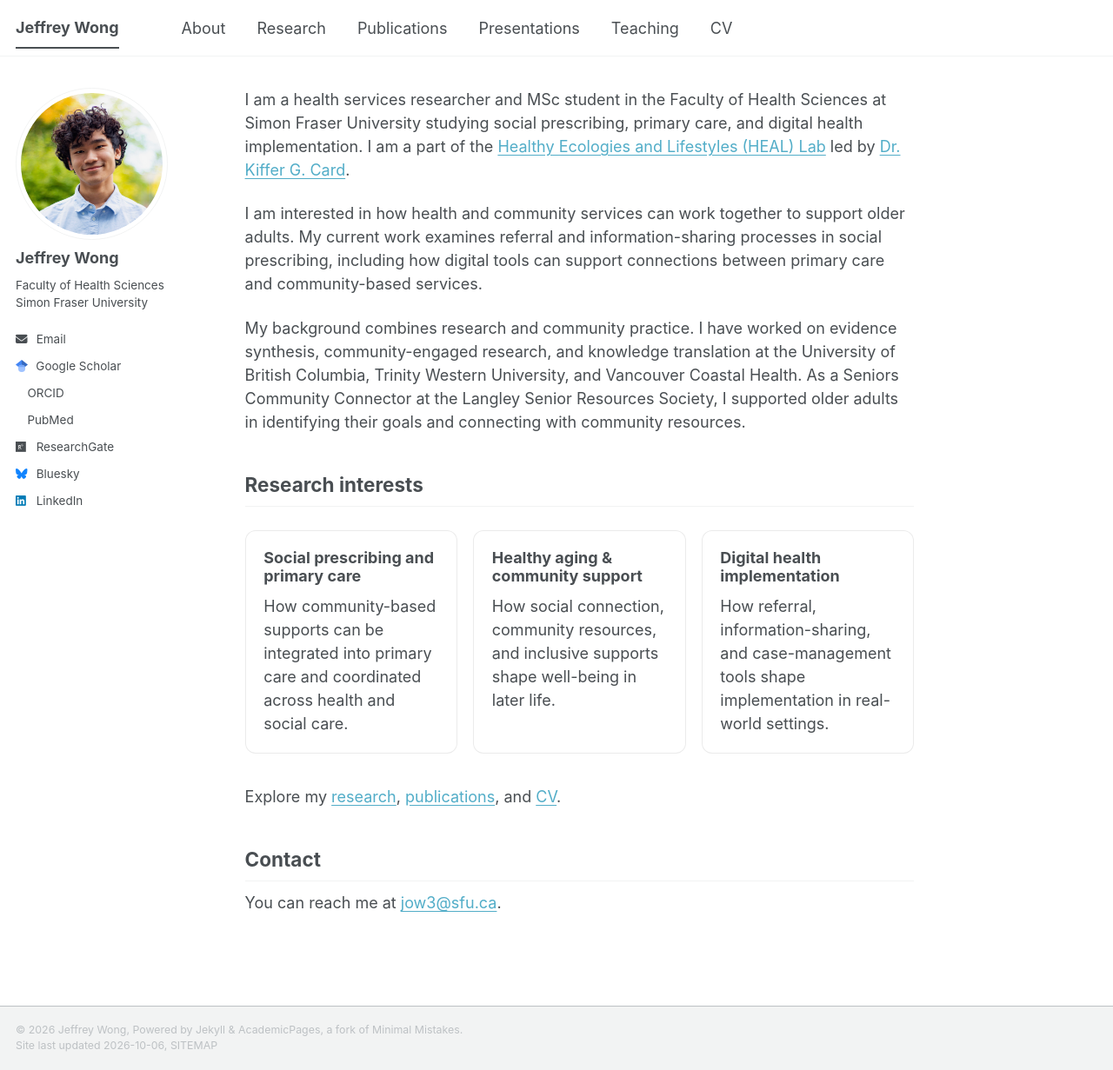
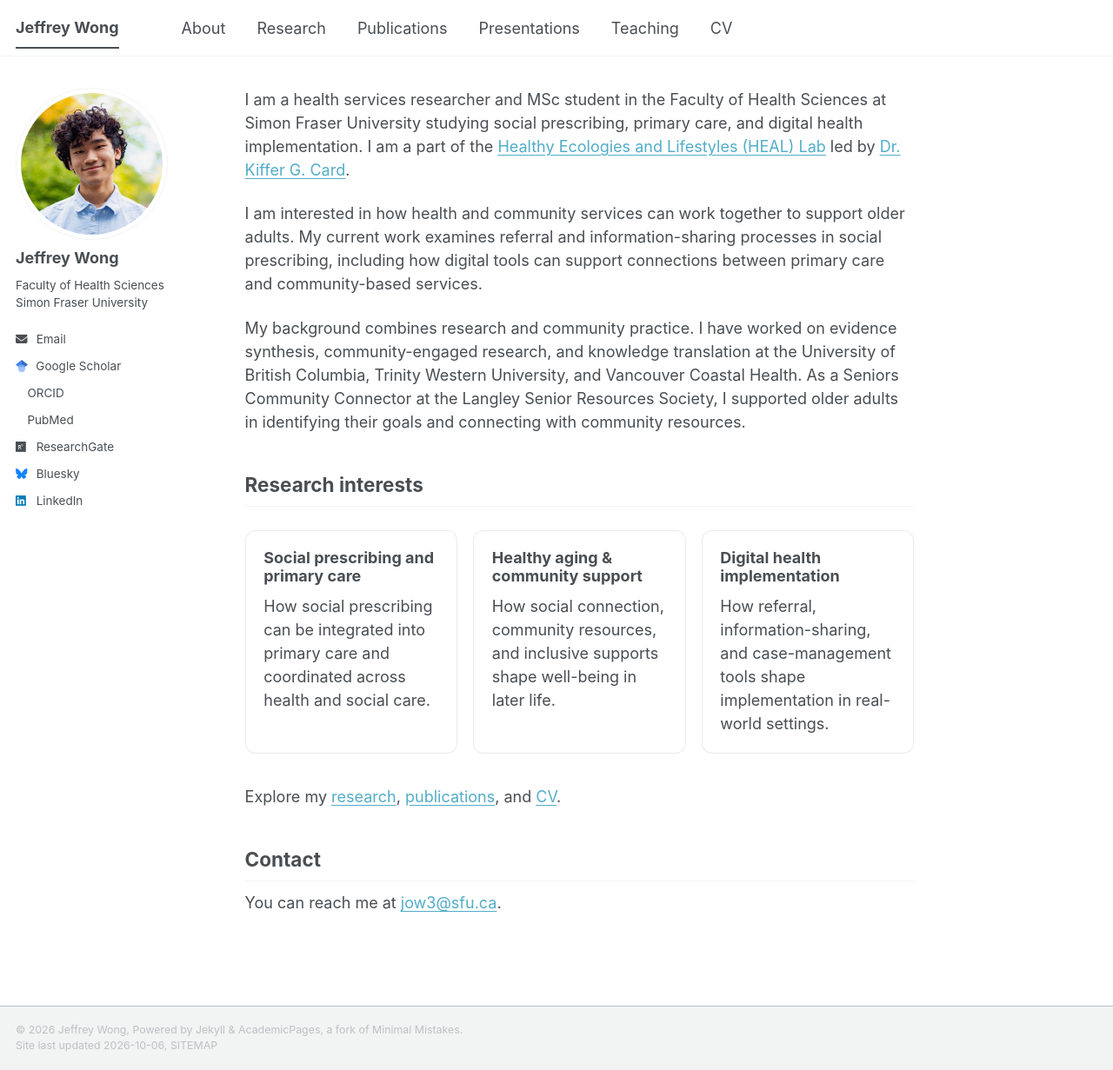
Before and after one commit to itsjeffreywong/itsjeffreywong.github.io, a Jekyll site: the page built from _pages/about.md, in a window 1280 px wide and 1231 px high. Shown: the whole window at 87% size. Built offline with Jekyll 4.4.1, drawn with Linux system fonts in a browser that asks for light colours; a style sheet for code colours, icons or effects is not loaded.

Commit message:
Update about.md

```diff
--- a/_pages/about.md
+++ b/_pages/about.md
@@ -20,7 +20,7 @@ My background combines research and community practice. I have worked on evidenc
   <div class="research-card">
     <h3>Social prescribing and primary care</h3>
     <p>
-      How community-based supports can be integrated into primary care and coordinated across health and social care.
+      How social prescribing can be integrated into primary care and coordinated across health and social care.
     </p>
   </div>
 
```
